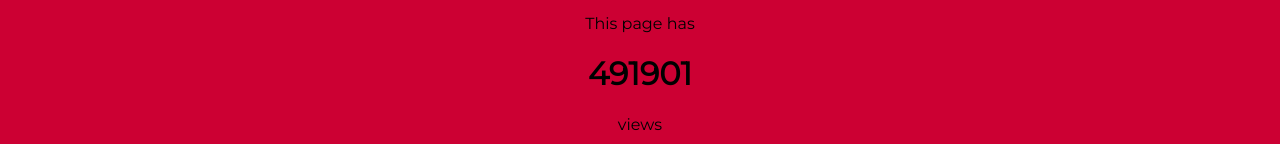
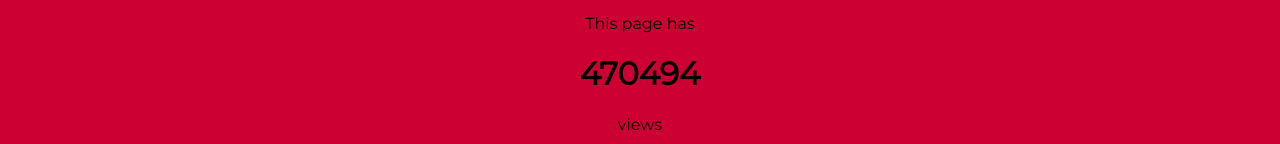
Before and after one commit to HackRU/Reactment, a React (Create React App) app in the folder challenge/: page / in a window 1280 px wide. Shown: the part 148-292 px from the top of the page. Built offline with nearby package versions, Linux system fonts and the light colour scheme.

Commit message:
issue 27: now displays new number after each refresh

```diff
--- a/challenge/src/components/Counter.jsx
+++ b/challenge/src/components/Counter.jsx
@@ -6,13 +6,18 @@ export default class Counter extends React.Component {
         this.state = {
           count: 491901
         }
-      }
+  }
+
+  randomize(max) {
+    max = Math.trunc(Math.random()*max);
+    return max;
+  }
 
       render() {
           return (
-            <div className = "counter">
+            <div className = "counter" >
                 <p class = "text-right">This page has</p>
-                <h1 id = "count" class = "text-right">{this.state.count}</h1>
+                <h1 id = "count" class = "text-right">{this.randomize(this.state.count)}</h1>
                 <p class = "text-right">views</p>
             </div>
           )
```
